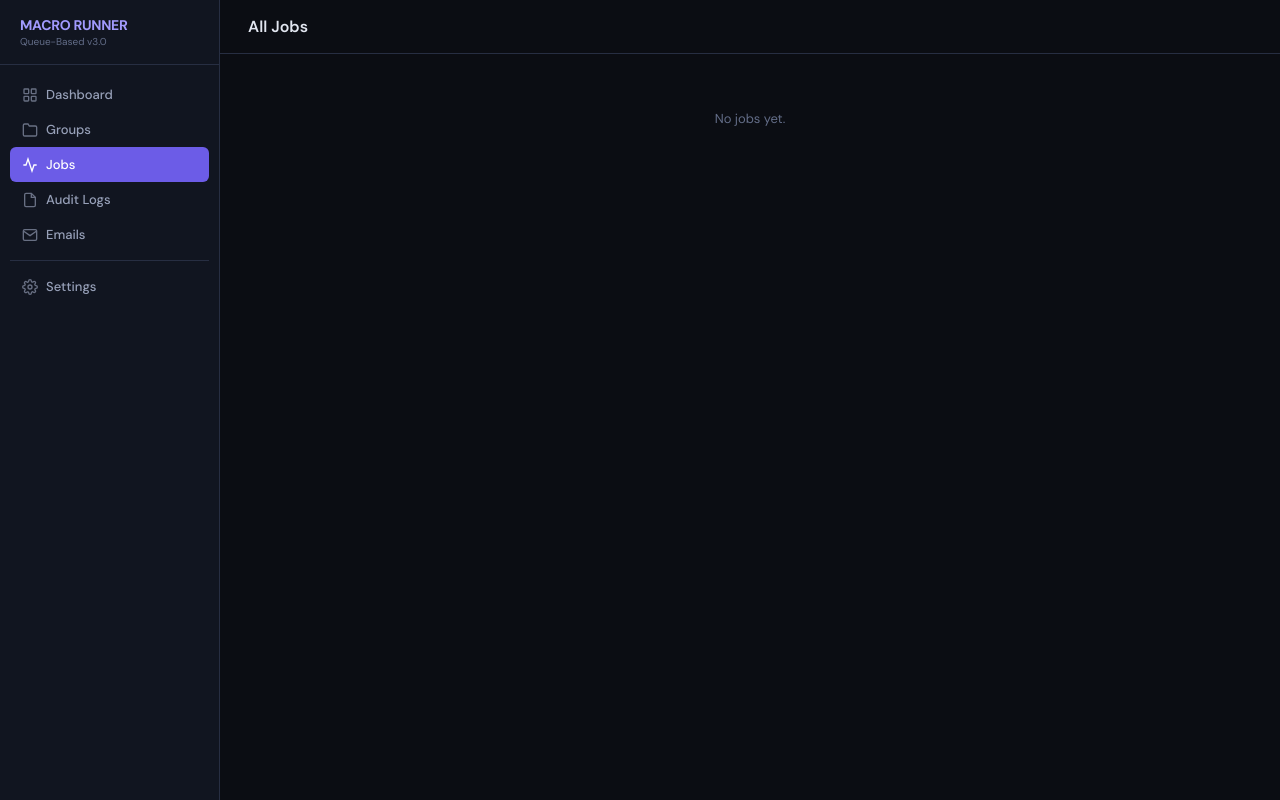
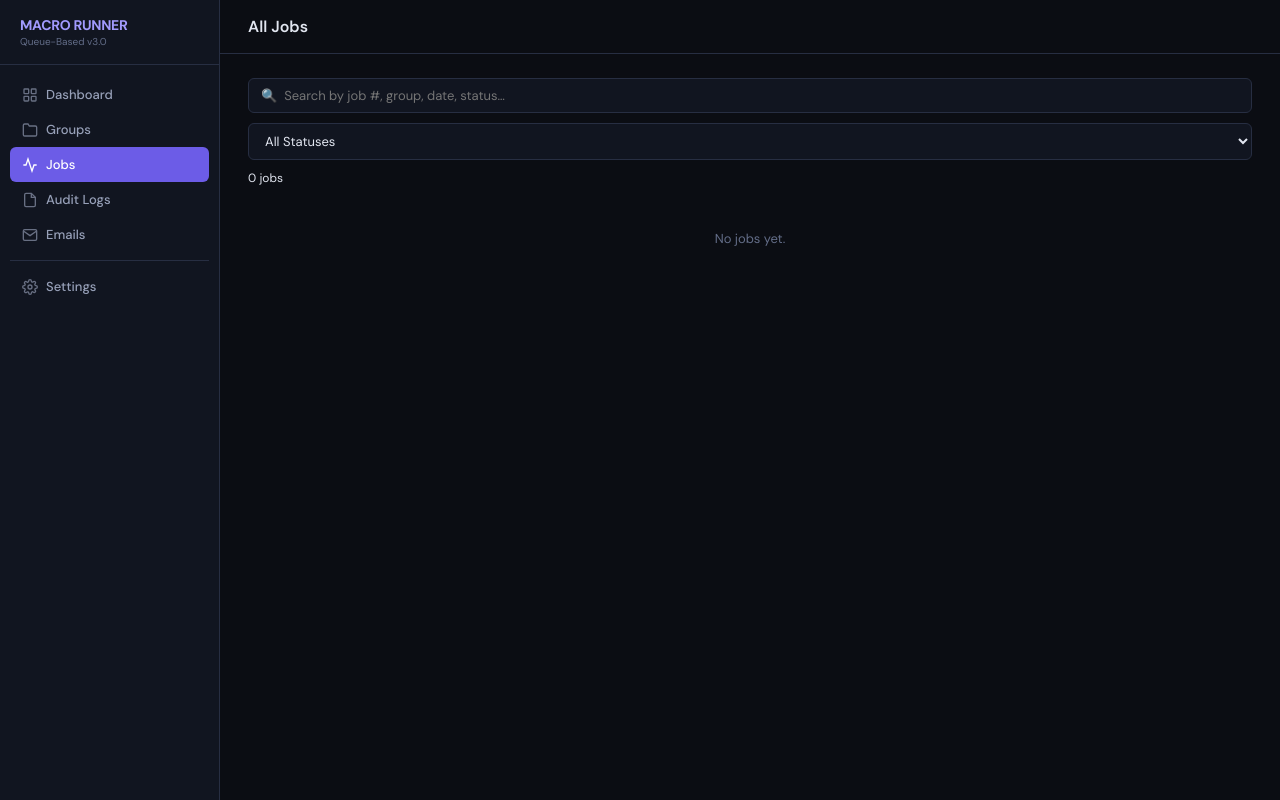
Before and after one commit to harshalanand/macro_run, a FastAPI app: page /jobs in a window 1280 px wide. Run offline with FastAPI, Linux system fonts and the light colour scheme; data that the repository does not hold is empty.

Commit message:
Feat: job search/filter + delete job
Jobs page:
- Search bar: filter by job#, group name, date, status (instant, client-side)
- Status dropdown filter: All / Done / Running / Partial / Killed
- Live counter: shows 'X of Y jobs' when filter is active
- Delete button per row (only shown for non-running jobs)
- Confirmation dialog before delete (shows job#, group, date)

Job detail page:
- Delete Job button added (shown when job is not running)
- Confirmation dialog before delete

Backend:
- database.delete_job(jid): removes job + queue items + logs + email log
- POST /api/jobs/{jid}/delete: route with guard against deleting running jobs
  (returns 400 if job is currently running — kill it first)

```diff
--- a/database.py
+++ b/database.py
@@ -487,6 +487,14 @@ def kill_job_db(jid):
         c.execute("UPDATE job_queue SET status='CANCELLED' WHERE job_id=? AND status='QUEUED'", (jid,))
         c.execute("UPDATE jobs SET status='KILLED',finished_at=? WHERE job_id=? AND status='RUNNING'",
                   (datetime.now().isoformat(), jid))
+
+def delete_job(jid):
+    """Permanently delete a job and all its queue items and logs from DB."""
+    with db() as c:
+        c.execute("DELETE FROM run_logs WHERE job_id=?", (jid,))
+        c.execute("DELETE FROM email_log WHERE job_id=?", (jid,))
+        c.execute("DELETE FROM job_queue WHERE job_id=?", (jid,))
+        c.execute("DELETE FROM jobs WHERE job_id=?", (jid,))
 # ── DASHBOARD ───────────────────────────────────────────
 def get_dashboard():
     with db() as c:
--- a/main.py
+++ b/main.py
@@ -269,6 +269,13 @@ async def kill_job(jid: int):
         D.kill_job_db(jid)
     return RedirectResponse(f"/jobs/{jid}", 303)
 
+@app.post("/api/jobs/{jid}/delete")
+async def delete_job(jid: int):
+    if E.is_running(jid):
+        raise HTTPException(400, "Cannot delete a running job. Kill it first.")
+    D.delete_job(jid)
+    return RedirectResponse("/jobs", 303)
+
 # ── SETTINGS ────────────────────────────────────────────────────────────────
 
 @app.post("/api/settings")
--- a/templates/app.html
+++ b/templates/app.html
@@ -281,15 +281,61 @@ textarea{resize:vertical;min-height:60px}
 {% elif page=='jobs' %}
 <div class="top"><h2>All Jobs</h2></div>
 <div class="ct">
-{% if jobs %}<table><tr><th>Job</th><th>Group</th><th>Date</th><th>Status</th><th>Cats</th><th>OK</th><th>Fail</th><th>Trigger</th><th></th></tr>
-{% for j in jobs %}<tr>
+<div style="margin-bottom:12px;display:flex;gap:10px;align-items:center;flex-wrap:wrap">
+  <input id="jobSearch" type="text" placeholder="🔍  Search by job #, group, date, status…"
+    style="flex:1;min-width:220px;padding:8px 12px;border:1px solid var(--bdr);border-radius:6px;
+           background:var(--bg2);color:var(--fg);font-size:13px;outline:none"
+    oninput="filterJobs(this.value)">
+  <select id="statusFilter" onchange="filterJobs(document.getElementById('jobSearch').value)"
+    style="padding:8px 12px;border:1px solid var(--bdr);border-radius:6px;
+           background:var(--bg2);color:var(--fg);font-size:13px">
+    <option value="">All Statuses</option>
+    <option value="DONE">Done</option>
+    <option value="RUNNING">Running</option>
+    <option value="PARTIAL">Partial</option>
+    <option value="KILLED">Killed</option>
+  </select>
+  <span id="jobCount" style="color:var(--fg2);font-size:12px;white-space:nowrap"></span>
+</div>
+{% if jobs %}<table id="jobsTable"><tr><th>Job</th><th>Group</th><th>Date</th><th>Status</th><th>Cats</th><th>OK</th><th>Fail</th><th>Trigger</th><th></th></tr>
+{% for j in jobs %}<tr data-job="#{{j.job_id}}" data-group="{{j.group_name|lower}}" data-date="{{j.job_date}}"
+  data-status="{% if j.status=='COMPLETED' %}DONE{% elif j.status=='RUNNING' %}RUNNING{% elif 'ERROR' in j.status %}PARTIAL{% else %}{{j.status}}{% endif %}">
 <td class="mono">#{{j.job_id}}</td><td>{{j.group_name}}</td><td class="mono">{{j.job_date}}</td>
 <td>{% if j.status=='COMPLETED' %}<span class="badge b-ok">DONE</span>{% elif j.status=='RUNNING' %}<span class="badge b-blue pulse">RUN</span>{% elif 'ERROR' in j.status %}<span class="badge b-warn">PARTIAL</span>{% else %}<span class="badge b-err">{{j.status}}</span>{% endif %}</td>
 <td class="mono">{{j.total_cats}}</td><td style="color:var(--ok)">{{j.completed_cats}}</td><td style="color:var(--err)">{{j.failed_cats}}</td>
 <td><span class="tag">{{j.triggered_by}}</span></td>
-<td><a href="/jobs/{{j.job_id}}" class="btn btn-o btn-s">View</a></td>
+<td style="display:flex;gap:6px;align-items:center">
+  <a href="/jobs/{{j.job_id}}" class="btn btn-o btn-s">View</a>
+  {% if j.status != 'RUNNING' %}
+  <form method="post" action="/api/jobs/{{j.job_id}}/delete" style="margin:0"
+    onsubmit="return confirm('Delete Job #{{j.job_id}} ({{j.group_name}}, {{j.job_date}})?\n\nThis removes all logs and queue data permanently.')">
+    <button class="btn btn-s" style="color:var(--err);border-color:var(--err);background:transparent">Delete</button>
+  </form>
+  {% endif %}
+</td>
 </tr>{% endfor %}</table>
+<div id="noResults" style="display:none" class="empty">No jobs match your search.</div>
 {% else %}<div class="empty">No jobs yet.</div>{% endif %}</div>
+<script>
+function filterJobs(q) {
+  q = (q || '').toLowerCase().trim();
+  const st = document.getElementById('statusFilter').value.toLowerCase();
+  const rows = document.querySelectorAll('#jobsTable tbody tr');
+  let visible = 0;
+  rows.forEach(r => {
+    const text = (r.dataset.job + ' ' + r.dataset.group + ' ' + r.dataset.date + ' ' + r.dataset.status).toLowerCase();
+    const matchQ = !q || text.includes(q);
+    const matchSt = !st || r.dataset.status.toLowerCase() === st;
+    const show = matchQ && matchSt;
+    r.style.display = show ? '' : 'none';
+    if (show) visible++;
+  });
+  const total = rows.length;
+  document.getElementById('jobCount').textContent = q || st ? `${visible} of ${total} jobs` : `${total} jobs`;
+  document.getElementById('noResults').style.display = visible === 0 && total > 0 ? '' : 'none';
+}
+document.addEventListener('DOMContentLoaded', () => filterJobs(''));
+</script>
 
 {# ═══════════ JOB DETAIL ═══════════ #}
 {% elif page=='jdetail' %}
@@ -297,6 +343,7 @@ textarea{resize:vertical;min-height:60px}
 <div class="act"><span class="mono" style="color:var(--tx3)">{{j.job_date}}</span>
 {% if j.status=='COMPLETED' %}<span class="badge b-ok">DONE</span>{% elif j.status=='RUNNING' %}<span class="badge b-blue pulse">RUNNING</span>{% elif j.status=='KILLED' %}<span class="badge b-err">KILLED</span>{% elif 'ERROR' in j.status %}<span class="badge b-warn">PARTIAL</span>{% else %}<span class="badge b-err">{{j.status}}</span>{% endif %}
 {% if j.status=='RUNNING' %}<form method="post" action="/api/jobs/{{j.job_id}}/kill" style="display:inline"><button class="btn btn-r" onclick="return confirm('Kill this job? Running macros will complete but no new categories will start.')">Kill Job</button></form>{% endif %}
+{% if j.status != 'RUNNING' %}<form method="post" action="/api/jobs/{{j.job_id}}/delete" style="display:inline" onsubmit="return confirm('Delete Job #{{j.job_id}} permanently?\nThis removes all logs and queue data from the database.')"><button class="btn btn-o btn-s" style="color:var(--err);border-color:var(--err)">Delete Job</button></form>{% endif %}
 </div></div>
 <div class="ct">
 <div class="sg">
```
